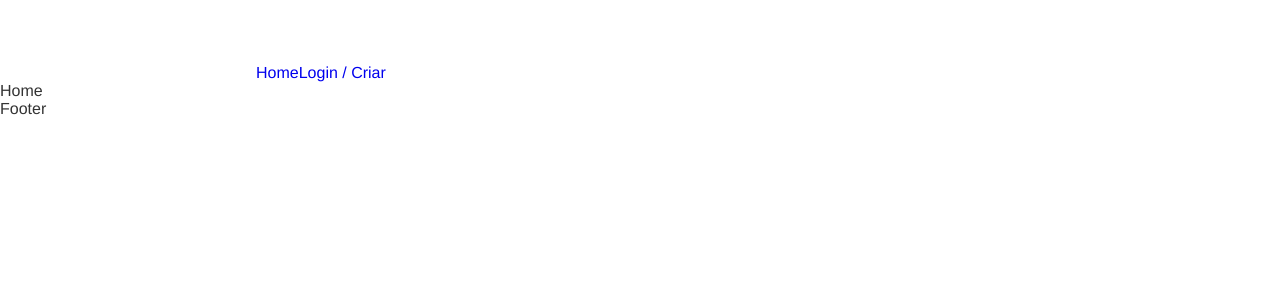
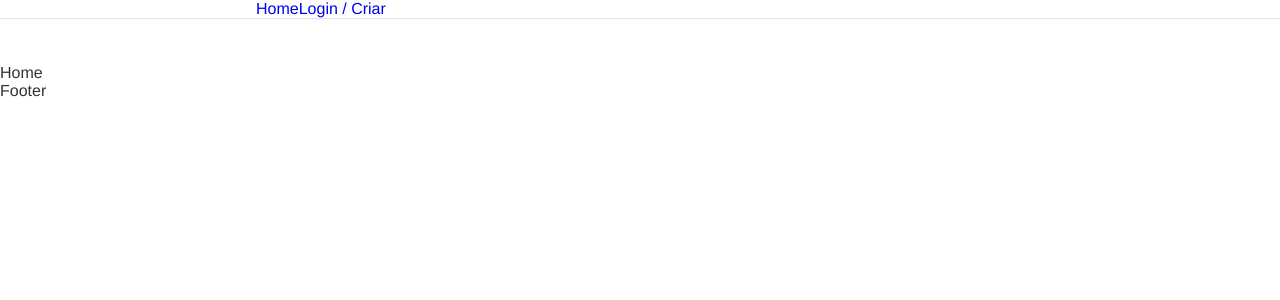
Before and after one commit to LucasMengue/dogs, a React (Create React App) app: page / in a window 1280 px wide. Shown: the top 300 px of the page. Built offline with nearby package versions, Linux system fonts and the light colour scheme.

Commit message:
header styles

```diff
--- a/src/Components/Header.module.css
+++ b/src/Components/Header.module.css
@@ -0,0 +1,36 @@
+.header {
+  box-shadow: 0px 1px 1px rgba(0, 0, 0, 0.1);
+  position: fixed;
+  width: 100%;
+  z-index: 100;
+  background: #fff;
+  top: 0;
+}
+
+.nav {
+  display: flex;
+  justify-content: space-between;
+  align-items: center;
+  height: 4rem;
+}
+
+.logo {
+  padding: 0.5rem 0;
+}
+
+.login {
+  color: #333;
+  display: flex;
+  align-items: center;
+}
+
+.login::after {
+  content: "";
+  display: inline-block;
+  width: 14px;
+  height: 17px;
+  background: url("../Assets/usuario.svg") no-repeat center center;
+  margin-left: 0.5rem;
+  position: relative;
+  top: -1px;
+}
```
